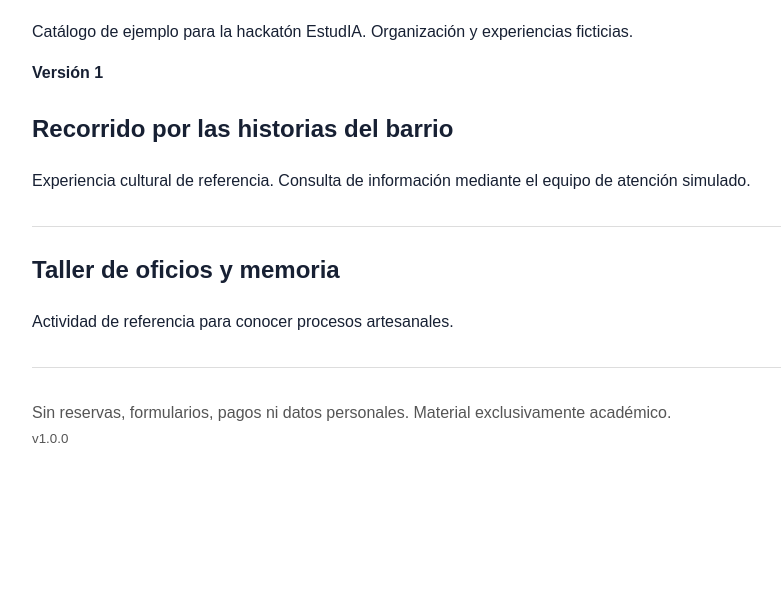
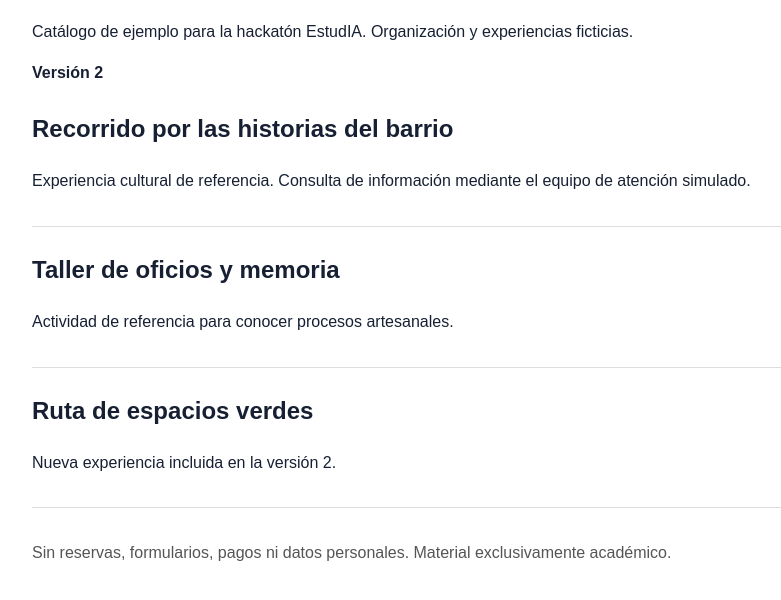
Before and after one commit to ElisaMariaPlazas/Infra-Nube-Proyecto-Estud-IA, a plain HTML site: page docs/index.html in a window 1280 px wide. Shown: the part 94-694 px from the top of the page, without its empty margins (178-959 px from the left). Drawn offline with Linux system fonts and the light colour scheme.

Commit message:
mi version 2

```diff
--- a/docs/index.html
+++ b/docs/index.html
@@ -1 +1 @@
-<!doctype html><html lang="es"><head><meta charset="utf-8"><meta name="viewport" content="width=device-width, initial-scale=1"><title>Ruta Local - Catálogo ficticio</title><link rel="stylesheet" href="styles.css"></head><body><h1>Ruta Local</h1><p>Catálogo de ejemplo para la hackatón EstudIA. Organización y experiencias ficticias.</p><p><strong>Versión 1</strong></p><article><h2>Recorrido por las historias del barrio</h2><p>Experiencia cultural de referencia. Consulta de información mediante el equipo de atención simulado.</p></article><article><h2>Taller de oficios y memoria</h2><p>Actividad de referencia para conocer procesos artesanales.</p></article><footer>Sin reservas, formularios, pagos ni datos personales. Material exclusivamente académico.<br><small>v1.0.0</small></footer></body></html>
+<!doctype html><html lang="es"><head><meta charset="utf-8"><meta name="viewport" content="width=device-width, initial-scale=1"><title>Ruta Local - Catálogo ficticio</title><link rel="stylesheet" href="styles.css"></head><body><h1>Ruta Local</h1><p>Catálogo de ejemplo para la hackatón EstudIA. Organización y experiencias ficticias.</p><p><strong>Versión 2</strong></p><article><h2>Recorrido por las historias del barrio</h2><p>Experiencia cultural de referencia. Consulta de información mediante el equipo de atención simulado.</p></article><article><h2>Taller de oficios y memoria</h2><p>Actividad de referencia para conocer procesos artesanales.</p></article><article><h2>Ruta de espacios verdes</h2><p>Nueva experiencia incluida en la versión 2.</p></article><footer>Sin reservas, formularios, pagos ni datos personales. Material exclusivamente académico.</footer></body></html>
```
